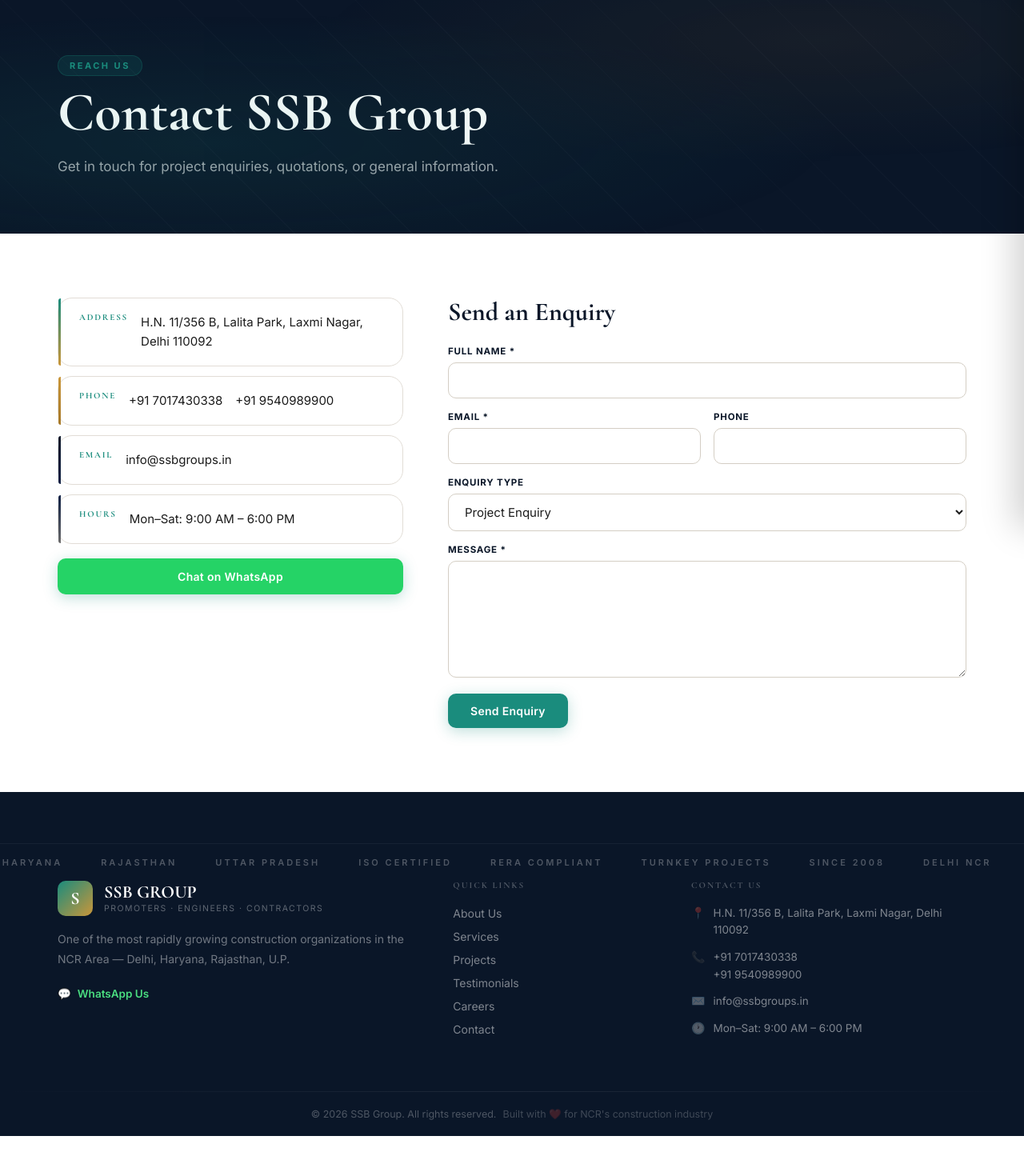
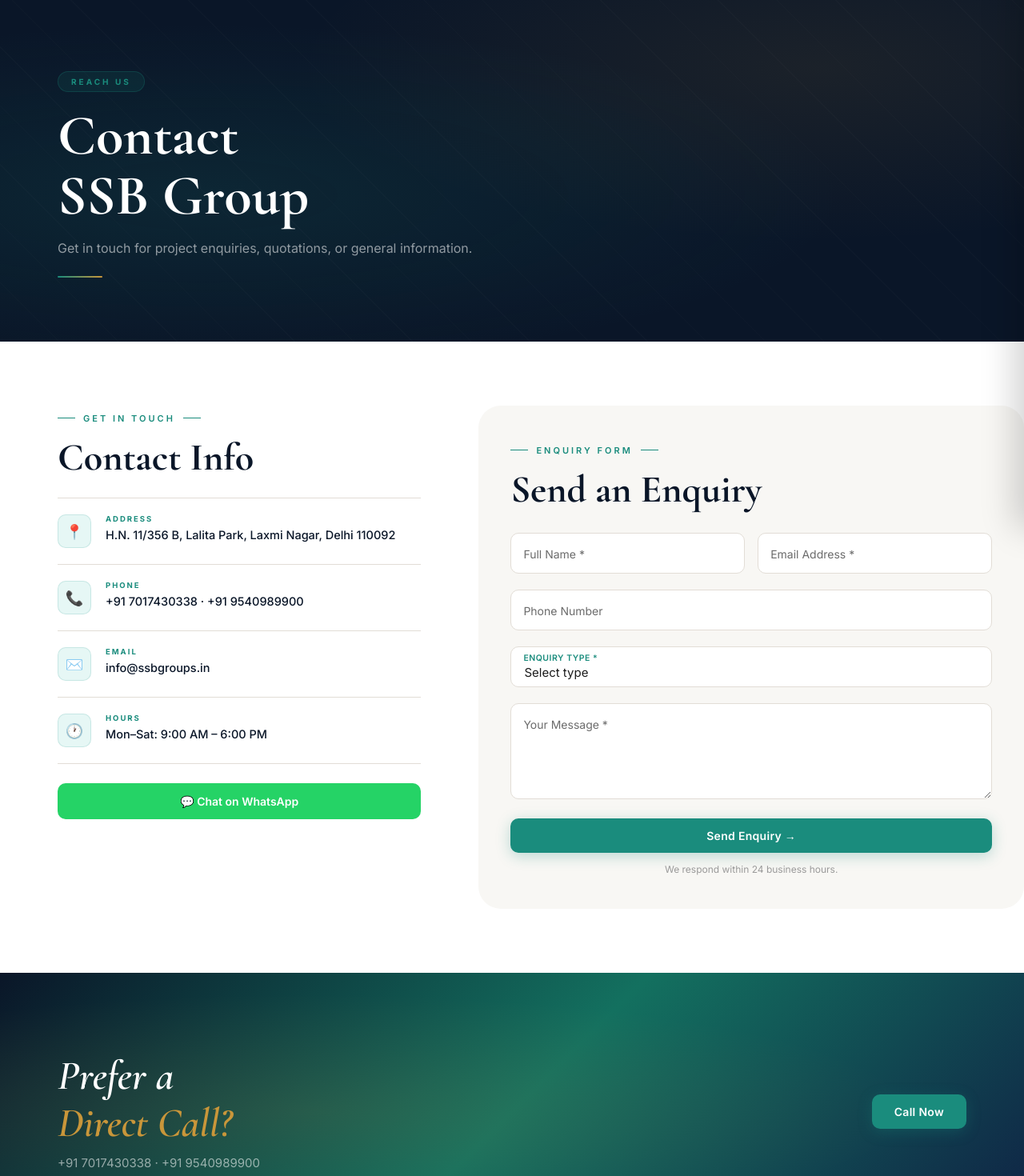
Before and after one commit to shivajitiwari1/sssbgroups, a Next.js app: page /contact in a window 1280 px wide. Shown: the part 140-1610 px from the top of the page at 80% size. Before the commit the page ends 1560 px from the top, so only its background shows below. Built offline with nearby package versions, Linux system fonts and the light colour scheme.

Commit message:
feat: contact page redesign — info rows, floating labels, split layout

```diff
--- a/app/contact/page.tsx
+++ b/app/contact/page.tsx
@@ -1,29 +1,28 @@
 'use client';
 import { useState } from 'react';
 import siteData from '@/data/site.json';
+import RevealObserver from '@/components/RevealObserver';
 
-const { contact } = siteData;
+type FormState = { name: string; email: string; phone: string; type: string; message: string };
+type Status = 'idle' | 'sending' | 'sent' | 'error';
+
+const enquiryTypes = ['Project Enquiry', 'Service Enquiry', 'Quotation Request', 'Manpower Supply', 'Career Enquiry', 'Other'];
+
+const contactRows = [
+  { icon: '📍', label: 'Address', val: siteData.contact.address },
+  { icon: '📞', label: 'Phone', val: siteData.contact.phones.join(' · ') },
+  { icon: '✉️', label: 'Email', val: siteData.contact.email },
+  { icon: '🕐', label: 'Hours', val: siteData.contact.hours },
+];
 
 export default function ContactPage() {
-  const [form, setForm] = useState({
-    name: '',
-    email: '',
-    phone: '',
-    type: 'Project Enquiry',
-    message: '',
-  });
-  const [status, setStatus] = useState<'idle' | 'sending' | 'sent' | 'error'>('idle');
+  const [form, setForm] = useState<FormState>({ name: '', email: '', phone: '', type: '', message: '' });
+  const [status, setStatus] = useState<Status>('idle');
 
-  const enquiryTypes = [
-    'Project Enquiry',
-    'Service Enquiry',
-    'Quotation Request',
-    'Manpower Supply',
-    'Career Enquiry',
-    'Other',
-  ];
+  const set = (k: keyof FormState) => (e: React.ChangeEvent<HTMLInputElement | HTMLSelectElement | HTMLTextAreaElement>) =>
+    setForm((f) => ({ ...f, [k]: e.target.value }));
 
-  async function handleSubmit(e: React.FormEvent) {
+  const submit = async (e: React.FormEvent) => {
     e.preventDefault();
     setStatus('sending');
     try {
@@ -32,145 +31,124 @@
         headers: { 'Content-Type': 'application/json' },
         body: JSON.stringify(form),
       });
-      if (res.ok) {
-        setStatus('sent');
-        setForm({ name: '', email: '', phone: '', type: 'Project Enquiry', message: '' });
-      } else {
-        setStatus('error');
-      }
+      setStatus(res.ok ? 'sent' : 'error');
     } catch {
       setStatus('error');
     }
-  }
+  };
 
   return (
     <>
-      <section className="page-hero">
-        <div className="container">
-          <span className="section-tag">Reach Us</span>
-          <h1>Contact SSB Group</h1>
+      <RevealObserver />
+
+      {/* Page Hero */}
+      <section className="page-hero-v4">
+        <div className="container page-hero-v4-inner">
+          <span className="page-hero-v4-badge">Reach Us</span>
+          <h1>Contact<br />SSB Group</h1>
           <p>Get in touch for project enquiries, quotations, or general information.</p>
+          <div className="page-hero-v4-rule" />
         </div>
       </section>
 
+      {/* Contact layout */}
       <section className="section">
-        <div className="container contact-layout">
-          {/* Info Cards */}
-          <div className="contact-info">
-            <div className="contact-card">
-              <h3>Address</h3>
-              <p>{contact.address}</p>
+        <div className="container">
+          <div className="contact-v4-layout">
+            {/* Left — info rows */}
+            <div className="reveal-left">
+              <span className="section-label">Get in Touch</span>
+              <h2 className="section-title" style={{ marginBottom: 24 }}>Contact Info</h2>
+              <div className="contact-info-rows">
+                {contactRows.map((r) => (
+                  <div key={r.label} className="contact-info-row">
+                    <div className="contact-info-icon">{r.icon}</div>
+                    <div>
+                      <span className="contact-info-label">{r.label}</span>
+                      <div className="contact-info-val">{r.val}</div>
                     </div>
-            <div className="contact-card">
-              <h3>Phone</h3>
-              <p><a href={`tel:${contact.phones[0].replace(/\s/g,'')}`}>{contact.phones[0]}</a></p>
-              <p><a href={`tel:${contact.phones[1].replace(/\s/g,'')}`}>{contact.phones[1]}</a></p>
                   </div>
-            <div className="contact-card">
-              <h3>Email</h3>
-              <p><a href={`mailto:${contact.email}`}>{contact.email}</a></p>
-            </div>
-            <div className="contact-card">
-              <h3>Hours</h3>
-              <p>{contact.hours}</p>
+                ))}
               </div>
               <a
-              href={`https://wa.me/${contact.whatsapp}`}
+                href={`https://wa.me/${siteData.contact.whatsapp}`}
                 target="_blank"
                 rel="noopener noreferrer"
-              className="btn-teal whatsapp-cta"
+                className="whatsapp-cta"
+                style={{ marginTop: 24 }}
               >
-              Chat on WhatsApp
+                💬 Chat on WhatsApp
               </a>
             </div>
 
-          {/* Enquiry Form */}
-          <div className="contact-form-wrap">
-            <h2>Send an Enquiry</h2>
-            {status === 'sent' ? (
-              <div className="form-success">
-                Thank you! We'll get back to you within 24 hours.
+            {/* Right — form */}
+            <div className="reveal-right">
+              <div className="contact-form-v4">
+                <span className="section-label">Enquiry Form</span>
+                <h2 className="section-title" style={{ marginBottom: 28 }}>Send an Enquiry</h2>
+
+                {status === 'sent' && (
+                  <div className="alert-success" style={{ marginBottom: 20 }}>
+                    ✓ Thank you! We&apos;ll get back to you within 24 hours.
                   </div>
-            ) : (
-              <form onSubmit={handleSubmit} className="contact-form">
-                <div className="form-group">
-                  <label htmlFor="name">Full Name *</label>
-                  <input
-                    id="name"
-                    type="text"
-                    required
-                    value={form.name}
-                    onChange={(e) => setForm({ ...form, name: e.target.value })}
-                  />
+                )}
+                {status === 'error' && (
+                  <div className="alert-error" style={{ marginBottom: 20 }}>
+                    Something went wrong. Please try again or call us directly.
                   </div>
+                )}
+
+                <form onSubmit={submit}>
                   <div className="form-row">
-                  <div className="form-group">
-                    <label htmlFor="email">Email *</label>
-                    <input
-                      id="email"
-                      type="email"
-                      required
-                      value={form.email}
-                      onChange={(e) => setForm({ ...form, email: e.target.value })}
-                    />
+                    <div className="float-group">
+                      <input id="name" type="text" placeholder=" " value={form.name} onChange={set('name')} required />
+                      <label className="float-label" htmlFor="name">Full Name *</label>
                     </div>
-                  <div className="form-group">
-                    <label htmlFor="phone">Phone</label>
-                    <input
-                      id="phone"
-                      type="tel"
-                      value={form.phone}
-                      onChange={(e) => setForm({ ...form, phone: e.target.value })}
-                    />
+                    <div className="float-group">
+                      <input id="email" type="email" placeholder=" " value={form.email} onChange={set('email')} required />
+                      <label className="float-label" htmlFor="email">Email Address *</label>
                     </div>
                   </div>
-                <div className="form-group">
-                  <label htmlFor="type">Enquiry Type</label>
-                  <select
-                    id="type"
-                    value={form.type}
-                    onChange={(e) => setForm({ ...form, type: e.target.value })}
-                  >
-                    {enquiryTypes.map((t) => (
-                      <option key={t} value={t}>{t}</option>
-                    ))}
+                  <div className="float-group">
+                    <input id="phone" type="tel" placeholder=" " value={form.phone} onChange={set('phone')} />
+                    <label className="float-label" htmlFor="phone">Phone Number</label>
+                  </div>
+                  <div className="float-group">
+                    <select id="etype" value={form.type} onChange={set('type')} required>
+                      <option value="" disabled>Select type</option>
+                      {enquiryTypes.map((t) => <option key={t} value={t}>{t}</option>)}
                     </select>
+                    <label className="float-label" htmlFor="etype">Enquiry Type *</label>
                   </div>
-                <div className="form-group">
-                  <label htmlFor="message">Message *</label>
-                  <textarea
-                    id="message"
-                    rows={5}
-                    required
-                    value={form.message}
-                    onChange={(e) => setForm({ ...form, message: e.target.value })}
-                  />
+                  <div className="float-group">
+                    <textarea id="msg" placeholder=" " value={form.message} onChange={set('message')} required />
+                    <label className="float-label" htmlFor="msg">Your Message *</label>
                   </div>
-                {status === 'error' && (
-                  <p className="form-error">Something went wrong. Please try again.</p>
-                )}
-                <button type="submit" className="btn-teal" disabled={status === 'sending'}>
-                  {status === 'sending' ? 'Sending…' : 'Send Enquiry'}
+                  <button type="submit" className="btn btn-teal btn-full btn-lg" disabled={status === 'sending'}>
+                    {status === 'sending' ? 'Sending…' : 'Send Enquiry →'}
                   </button>
+                  <p className="form-note">We respond within 24 business hours.</p>
                 </form>
-            )}
+              </div>
+            </div>
           </div>
         </div>
       </section>
 
-      {contact.mapEmbed && (
-        <section className="map-section">
-          <iframe
-            src={contact.mapEmbed}
-            width="100%"
-            height="400"
-            style={{ border: 0 }}
-            allowFullScreen
-            loading="lazy"
-            referrerPolicy="no-referrer-when-downgrade"
-          />
+      {/* CTA */}
+      <section className="cta-v4">
+        <div className="container">
+          <div className="cta-v4-inner">
+            <div className="reveal-left">
+              <p className="cta-v4-title">Prefer a<br /><em style={{ color: 'var(--gold)' }}>Direct Call?</em></p>
+              <p className="cta-v4-sub">{siteData.contact.phones.join(' · ')}</p>
+            </div>
+            <div className="cta-v4-btns reveal-right">
+              <a href={`tel:${siteData.contact.phones[0]?.replace(/\s/g, '')}`} className="btn btn-teal btn-lg">Call Now</a>
+            </div>
+          </div>
+        </div>
       </section>
-      )}
     </>
   );
 }
```
Lines whose indentation alone changed are shown as unchanged.
